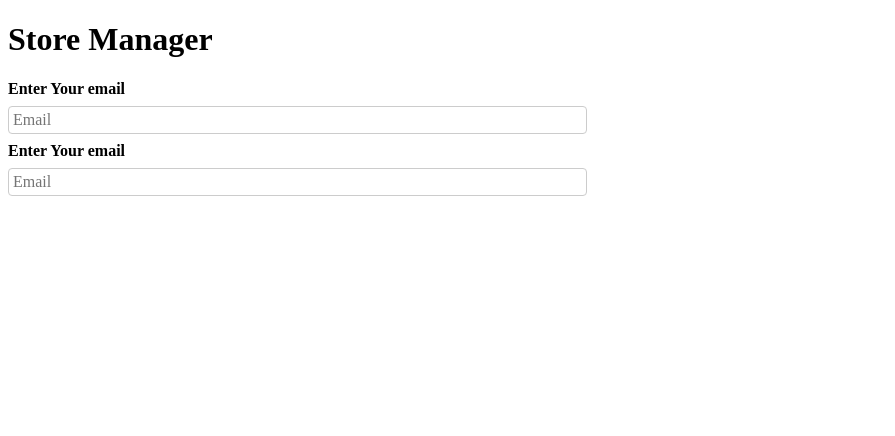
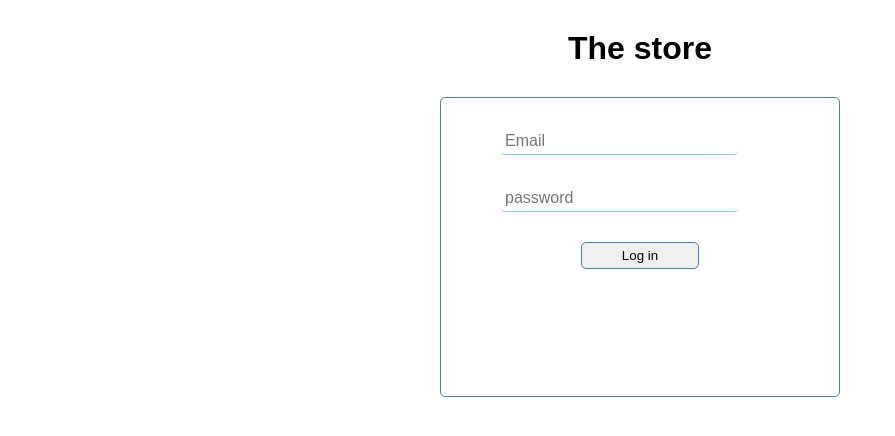
Before and after one commit to jck-bit/store_react, a React (Create React App) app in the folder store_react/: page / in a window 1280 px wide. Shown: the top 436 px of the page, without its empty margins (0-895 px from the left). Built offline with nearby package versions, Linux system fonts and the light colour scheme.

Commit message:
the body styling

```diff
--- a/store_react/src/App.js
+++ b/store_react/src/App.js
@@ -1,11 +1,13 @@
+import Body from "./components/Body";
 import Welcome from "./components/Welcome";
 
 
 function App() {
   return (
     <div>
-      <h1>Store Manager</h1>
+      <Body/>
       <Welcome/>
+
     </div>
   );
 }
--- /dev/null
+++ b/store_react/src/components/Body.js
@@ -0,0 +1,8 @@
+import'./Body.module.css'
+const Body = () => {
+    return (
+        <h1>The store</h1>
+    )
+}
+
+export default Body
--- /dev/null
+++ b/store_react/src/components/Body.module.css
@@ -0,0 +1,15 @@
+* {
+    box-sizing: border-box;
+    margin: 0;
+    padding: 0;
+}
+
+body{
+    font-family: 'Poppins', sans-serif;
+    text-align: center;
+}
+
+h1{
+    padding-top: 30px;
+    text-align: center;
+}
--- a/store_react/src/components/Welcome.js
+++ b/store_react/src/components/Welcome.js
@@ -2,15 +2,14 @@ import classes from'./Welcome.module.css'
 
 const Welcome = () => {
     return (
-        <form>
+        <form className={classes.wrapper}>
            <div className={classes.control}>
-               <label>Enter Your email</label>
-               <input type ="text" placeholder='Email'/>
+              <input type ="text" placeholder='Email'/>
            </div>
            <div className={classes.control}>
-               <label>Enter Your email</label>
-               <input type ="text" placeholder='Email'/>
+                <input type ="text" placeholder='password'/>
            </div>
+           <button>Log in</button>
         </form>
     )
 }
--- a/store_react/src/components/Welcome.module.css
+++ b/store_react/src/components/Welcome.module.css
@@ -1,13 +1,8 @@
-.control{
-    margin-bottom: 00.5rem;
+.control label {
+  display: block;
+  font-weight: bold;
+  margin-bottom: 0.5rem;
 }
-
-.control label{
-    display: block;
-    font-weight: bold;
-    margin-bottom: 0.5rem;
-}
-
 
 .control input {
   display: block;
@@ -17,3 +12,38 @@
   padding: 0.25rem;
   width: 45%;
 }
+
+.wrapper {
+  max-width: 400px;
+  margin: 30px auto;
+  overflow: auto;
+  min-height: 300px;
+  border: 1px solid steelblue;
+  padding: 30px;
+  border-radius: 5px;
+
+}
+
+.wrapper input[type="text"] {
+  border: 0;
+  border-bottom: 1px solid skyblue;
+  background: transparent;
+  width: 70%;
+  outline: none;
+  opacity: 1;
+  margin-left: 30px;
+}
+.wrapper input {
+  margin-bottom: 30px;
+  display: block;
+}
+
+.wrapper button {
+  text-align: center;
+  border: 1px solid steelblue;
+  padding: 5px 40px;
+  border-radius: 5px;
+}
+.wrapper button:hover {
+  cursor: pointer;
+}
```
